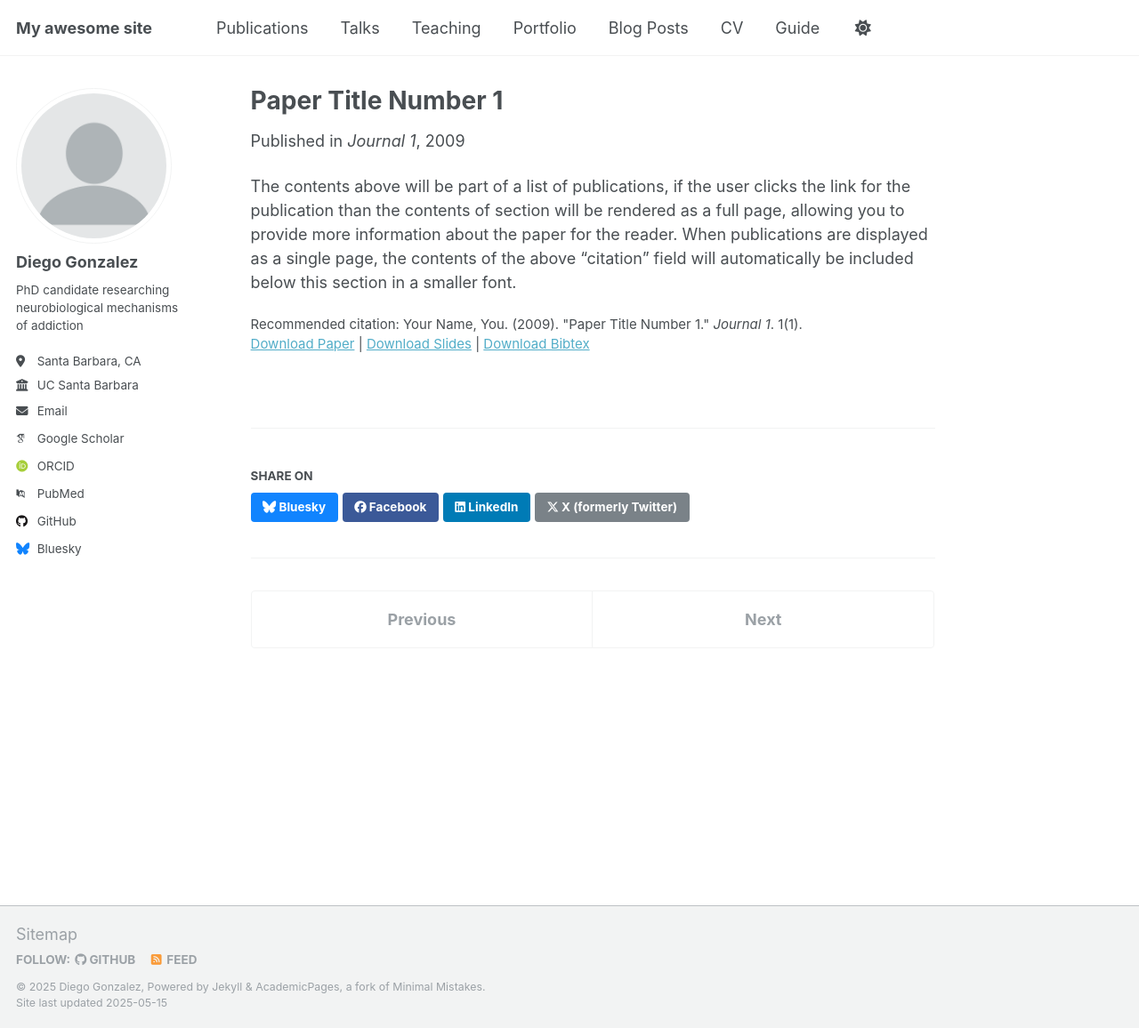
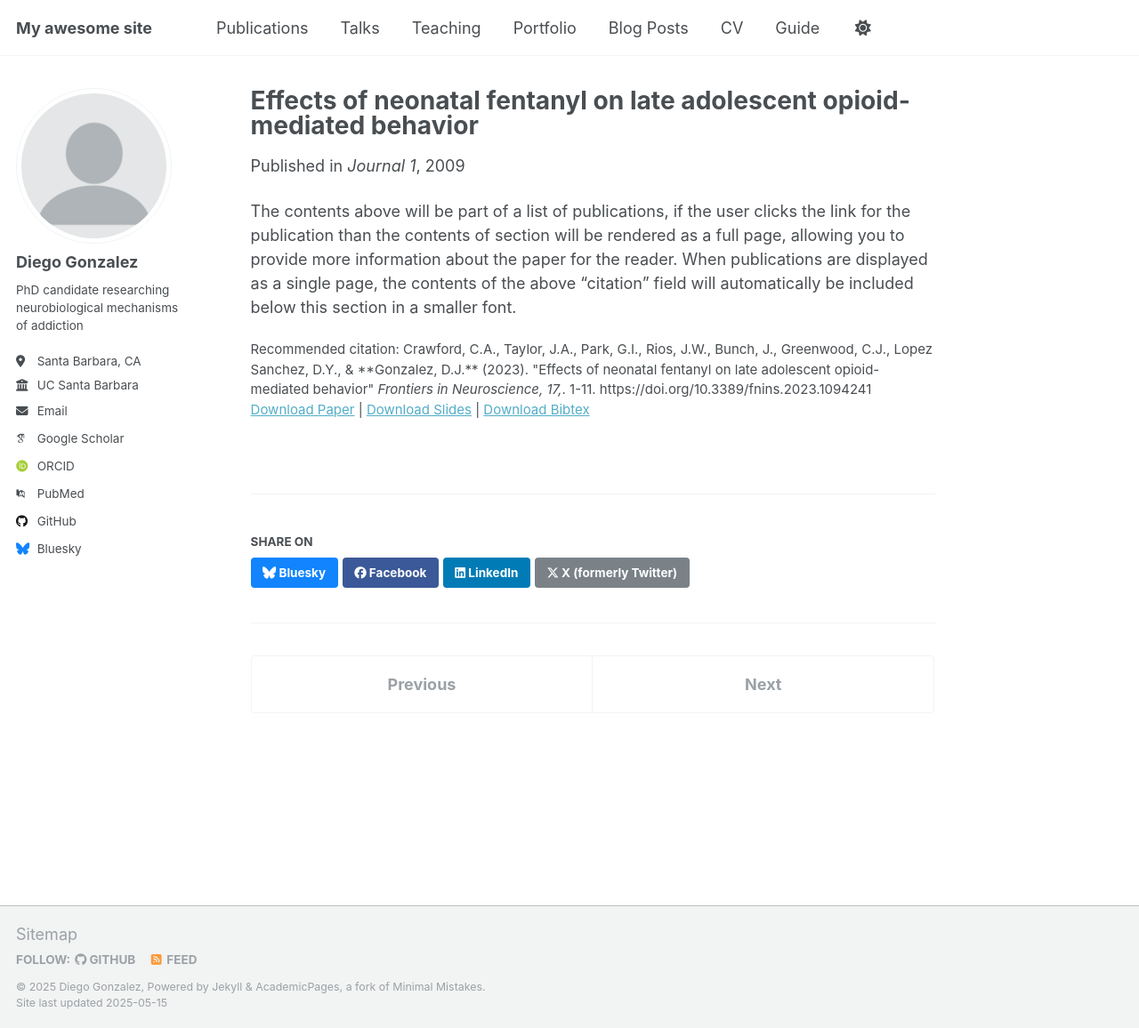
Before and after one commit to djgonzalezucsb/djgonzalezucsb, a Jekyll site: the page built from _publications/2009-10-01-paper-title-number-1.md, in a window 1280 px wide and 1156 px high. Shown: the whole window at 89% size. Built offline with Jekyll 4.4.1, drawn with Linux system fonts in a browser that asks for light colours; some web fonts are replaced.

Commit message:
Update 2009-10-01-paper-title-number-1.md

```diff
--- a/_publications/2009-10-01-paper-title-number-1.md
+++ b/_publications/2009-10-01-paper-title-number-1.md
@@ -1,5 +1,6 @@
 ---
-title: "Paper Title Number 1"
+title: "Effects of neonatal fentanyl on late adolescent opioid-
+mediated behavior"
 collection: publications
 category: manuscripts
 permalink: /publication/2009-10-01-paper-title-number-1
@@ -9,6 +10,8 @@ venue: 'Journal 1'
 slidesurl: 'http://academicpages.github.io/files/slides1.pdf'
 paperurl: 'http://academicpages.github.io/files/paper1.pdf'
 bibtexurl: 'http://academicpages.github.io/files/bibtex1.bib'
-citation: 'Your Name, You. (2009). &quot;Paper Title Number 1.&quot; <i>Journal 1</i>. 1(1).'
+citation: 'Crawford, C.A., Taylor, J.A., Park, G.I., Rios, J.W., Bunch, J., Greenwood, C.J., Lopez Sanchez,
+D.Y., & **Gonzalez, D.J.** (2023). &quot;Effects of neonatal fentanyl on late adolescent opioid-
+mediated behavior&quot; <i>Frontiers in Neuroscience, 17,</i>. 1-11. https://doi.org/10.3389/fnins.2023.1094241'
 ---
 The contents above will be part of a list of publications, if the user clicks the link for the publication than the contents of section will be rendered as a full page, allowing you to provide more information about the paper for the reader. When publications are displayed as a single page, the contents of the above "citation" field will automatically be included below this section in a smaller font.
```
